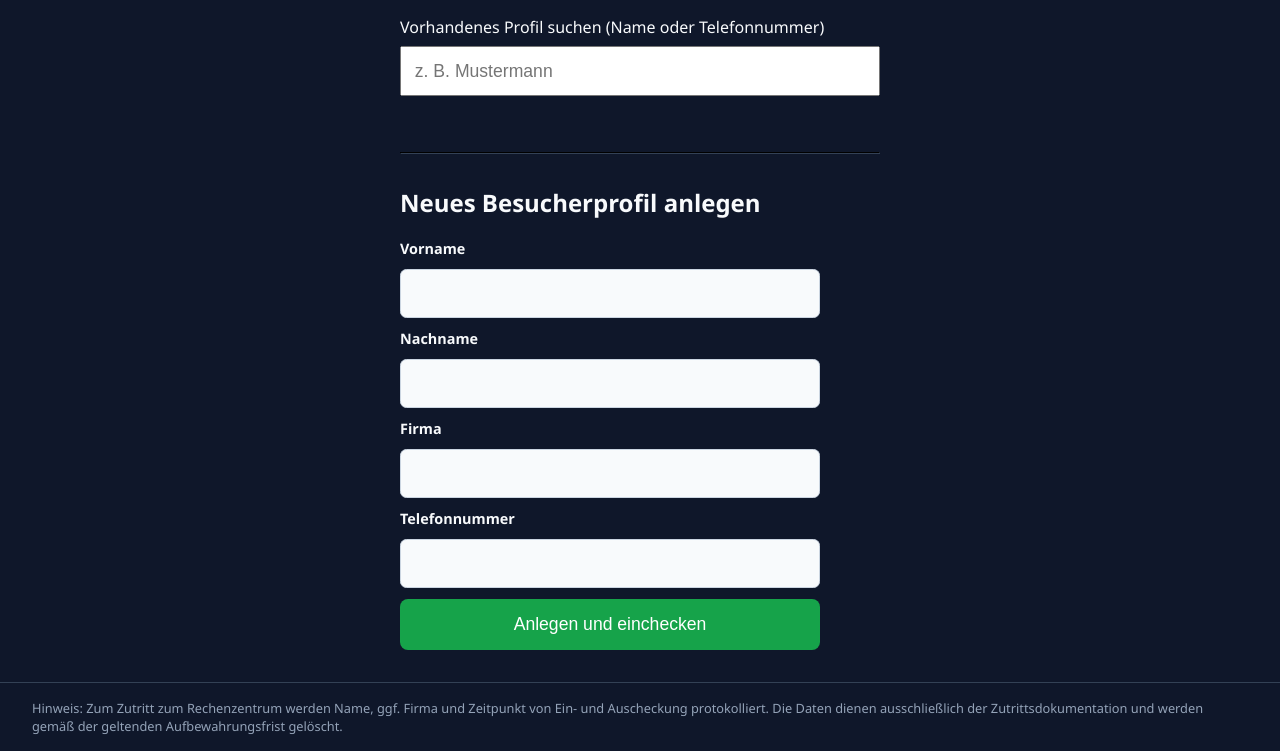
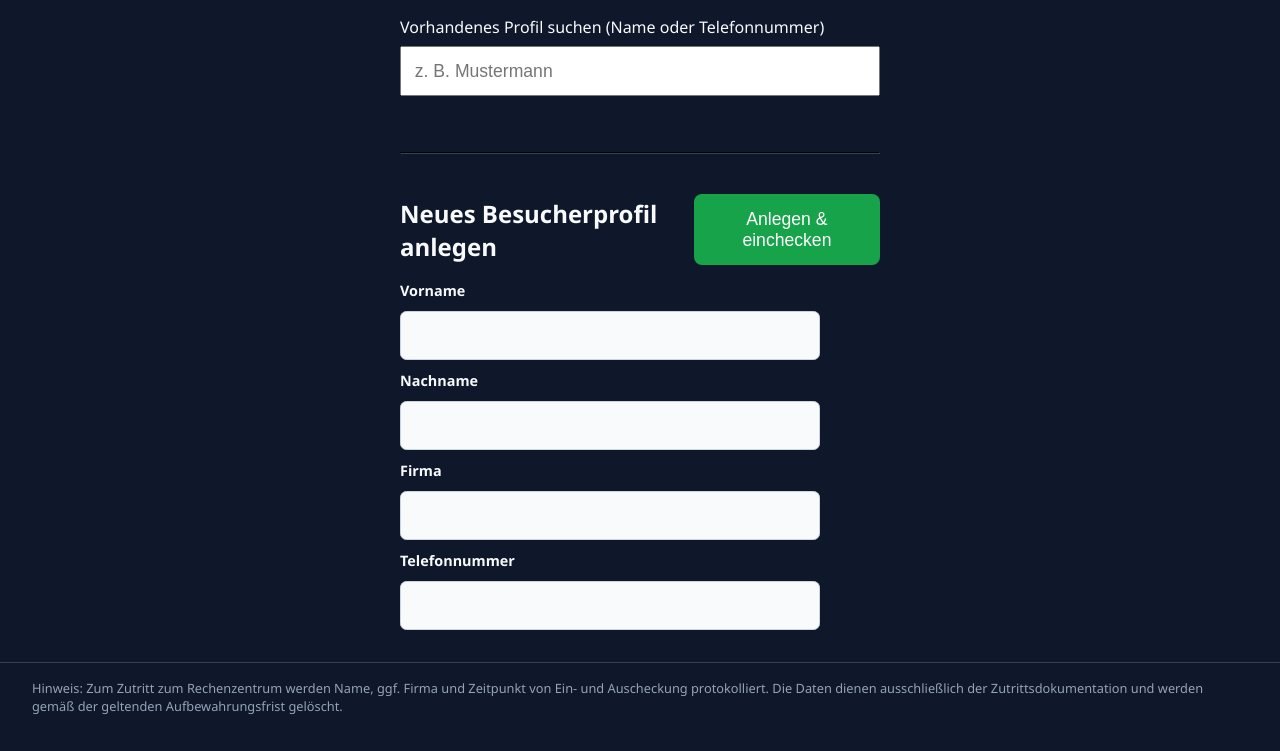
Before and after one commit to Volltext/RZ-CheckIn, a FastAPI app: page /kiosk/besucher in a window 1280 px wide. Shown: the part 87-838 px from the top of the page. After the commit the page ends 801 px from the top, so only its background shows below. Run offline with FastAPI, Linux system fonts and the light colour scheme; data that the repository does not hold is empty; parts of the project's set-up code (start-up, migrations or seed data) failed here and were passed over.

Commit message:
Mitarbeiter-Navigation entfernen, Externer-Besucher-Maske für Touch überarbeiten
- "Mitarbeiter"-Punkt aus der Admin-Navigation entfernt (Login und /admin/ landen jetzt
  auf "Besucherprofile"); die Seite/Routen selbst bleiben unverändert bestehen.
- "Anlegen & einchecken"-Button sitzt jetzt oben (sticky) statt unter den Eingabefeldern,
  damit er an einem Touch-Terminal nicht von der Bildschirmtastatur verdeckt wird.
- Raumauswahl-Buttons durch schönere Karten mit Icon, Farbverlauf und Hover/Press-Effekt
  ersetzt statt der bisherigen schlichten, flachen Buttons.

Co-Authored-By: Claude Sonnet 5 <noreply@anthropic.com>
Claude-Session: https://claude.ai/code/session_01731poM8n5ndQvCMvoTiwEA

```diff
--- a/app/routers/admin.py
+++ b/app/routers/admin.py
@@ -44,7 +44,7 @@ router = APIRouter(prefix="/admin", tags=["admin"], dependencies=[Depends(check_
 
 @router.get("/", response_class=HTMLResponse)
 def admin_index() -> RedirectResponse:
-    return RedirectResponse(url="/admin/mitarbeiter", status_code=303)
+    return RedirectResponse(url="/admin/besucher", status_code=303)
 
 
 # --- Login/Logout -----------------------------------------------------------
@@ -70,7 +70,7 @@ def login_submit(
             {"fehler": "Benutzername oder Passwort ist falsch."},
             status_code=401,
         )
-    response = RedirectResponse(url="/admin/mitarbeiter", status_code=303)
+    response = RedirectResponse(url="/admin/besucher", status_code=303)
     response.set_cookie(
         settings.session_cookie_name,
         create_session_token(admin.id),
--- a/app/static/style.css
+++ b/app/static/style.css
@@ -222,6 +254,23 @@ footer.dsgvo-hinweis {
   font-size: 1.05rem;
   margin: 0 0 1.5rem;
 }
+
+/* Kopfzeile über dem "Neues Profil"-Formular: hält den Bestätigen-Button oben und
+   sticky, damit er auch bei aufgeklappter Bildschirmtastatur (Touch-Terminal) erreichbar
+   bleibt, ohne die Tastatur erst schließen zu müssen. */
+.formular-kopf {
+  position: sticky;
+  top: 0;
+  z-index: 5;
+  display: flex;
+  align-items: center;
+  justify-content: space-between;
+  gap: 1rem;
+  padding: 0.5rem 0;
+  margin-bottom: 0.5rem;
+  background: var(--farbe-hintergrund);
+}
+.formular-kopf h2 { margin: 0; }
 
 .besucher-treffer { list-style: none; padding: 0; margin: 0; display: flex; flex-direction: column; gap: 0.7rem; }
 .besucher-treffer .formular-inline {
--- a/app/templates/admin/base.html
+++ b/app/templates/admin/base.html
@@ -4,7 +4,6 @@
 <div class="admin-layout">
   <nav class="admin-nav">
     <h2 style="font-size:1.1rem;">Verwaltung</h2>
-    <a href="/admin/mitarbeiter">Mitarbeiter</a>
     <a href="/admin/besucher">Besucherprofile</a>
     <a href="/admin/log">Log &amp; Export</a>
     <a href="/admin/agenten">Agenten</a>
--- a/app/templates/kiosk/besucher_suche.html
+++ b/app/templates/kiosk/besucher_suche.html
@@ -12,7 +12,15 @@
   <h2>In welchem Raum?</h2>
   <div class="raum-wahl">
     {% for a in agenten %}
-    <a class="button button-primary raum-wahl-button" href="/kiosk/besucher?raum={{ a.agent_id }}">{{ a.bezeichnung }}</a>
+    <a class="raum-karte" href="/kiosk/besucher?raum={{ a.agent_id }}">
+      <span class="raum-karte-icon" aria-hidden="true">
+        <svg viewBox="0 0 24 24" fill="none" xmlns="http://www.w3.org/2000/svg">
+          <rect x="5" y="2" width="14" height="20" rx="1.5" stroke="currentColor" stroke-width="1.8"/>
+          <circle cx="14.5" cy="12" r="1.1" fill="currentColor"/>
+        </svg>
+      </span>
+      <span class="raum-karte-name">{{ a.bezeichnung }}</span>
+    </a>
     {% endfor %}
   </div>
 {% else %}
@@ -39,8 +47,15 @@
   <hr style="margin:2rem 0; border-color:#334155;">
   {% endif %}
 
-  <h2>Neues Besucherprofil anlegen</h2>
-  <form class="formular" method="post" action="/kiosk/besucher/anlegen">
+  {# Der Anlegen-Button sitzt bewusst oben (sticky) statt unter den Feldern: an einem
+     Touch-Terminal deckt die Bildschirmtastatur sonst den Button ab, solange ein Feld
+     fokussiert ist -- die Tastatur müsste erst geschlossen werden, um zu bestätigen. Das
+     `form`-Attribut bindet den Button trotzdem an das Formular unten, siehe MDN. #}
+  <div class="formular-kopf">
+    <h2>Neues Besucherprofil anlegen</h2>
+    <button type="submit" form="besucher-anlegen-formular" class="button button-erfolg">Anlegen &amp; einchecken</button>
+  </div>
+  <form id="besucher-anlegen-formular" class="formular" method="post" action="/kiosk/besucher/anlegen">
     <input type="hidden" name="raum" value="{{ raum }}">
     <label for="vorname">Vorname</label>
     <input id="vorname" name="vorname" required>
@@ -50,7 +65,6 @@
     <input id="firma" name="firma">
     <label for="telefonnummer">Telefonnummer</label>
     <input id="telefonnummer" name="telefonnummer">
-    <button type="submit" class="button button-erfolg">Anlegen und einchecken</button>
   </form>
 {% endif %}
 </div>
```
Also changed, not shown: other parts of app/static/style.css (+36 -4 lines).
